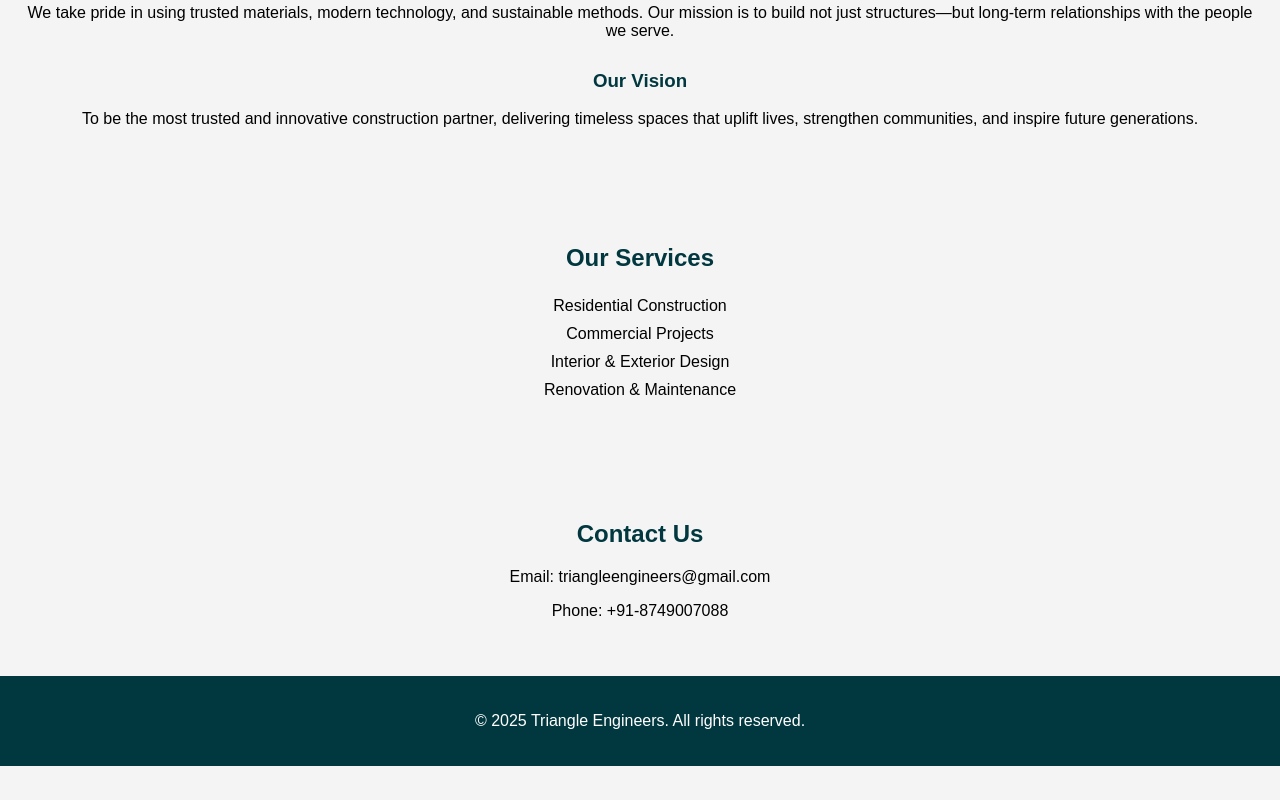
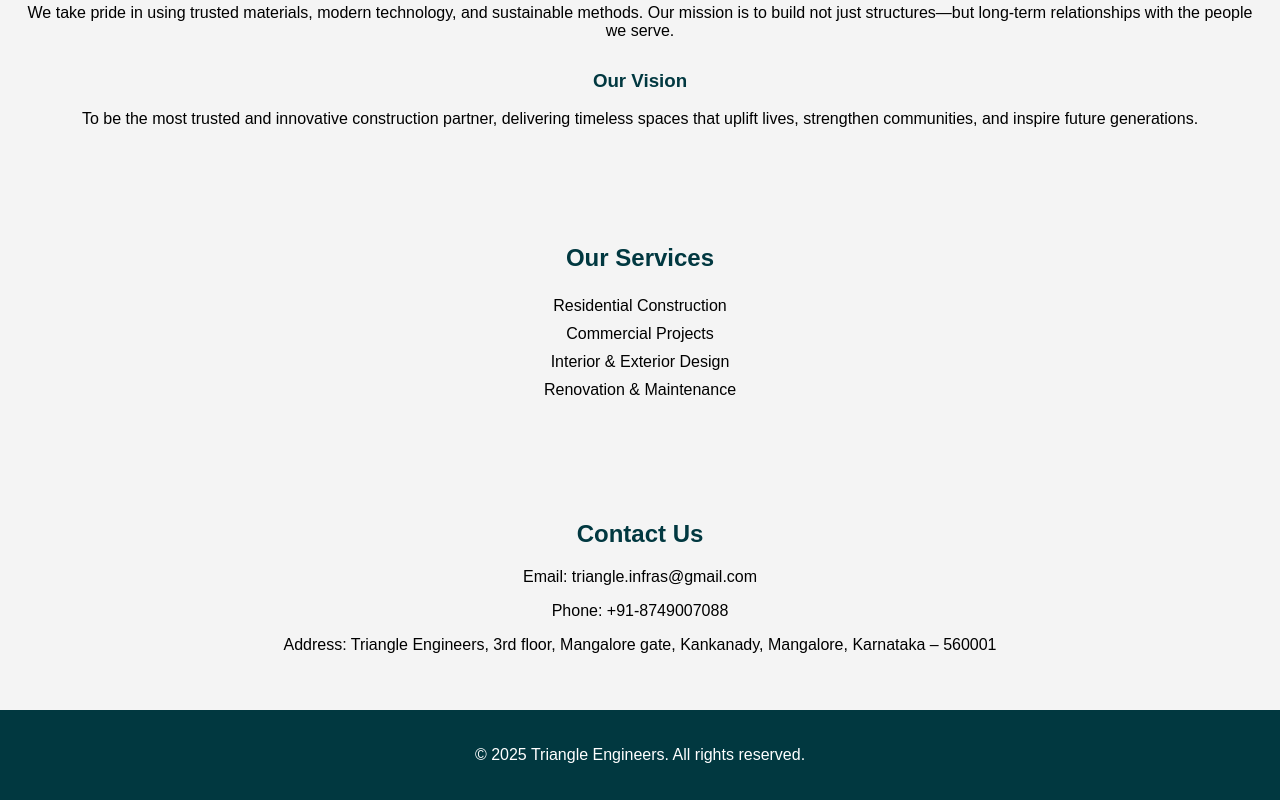
Before and after one commit to triangleengineers/TriangleEngineers.github.io, a plain HTML site: page index.html in a window 1280 px wide. Shown: the part 1806-2606 px from the top of the page. Before the commit the page ends 2572 px from the top, so only its background shows below. Drawn offline with Linux system fonts and the light colour scheme.

Commit message:
Update index.html

```diff
--- a/index.html
+++ b/index.html
@@ -92,10 +92,11 @@
   </section>
 
   <section id="contact">
-    <h2>Contact Us</h2>
-    <p>Email: triangleengineers@gmail.com</p>
-    <p>Phone: +91-8749007088</p>
-  </section>
+  <h2>Contact Us</h2>
+  <p>Email: triangle.infras@gmail.com</p>
+  <p>Phone: +91-8749007088</p>
+  <p>Address: Triangle Engineers, 3rd floor, Mangalore gate,  Kankanady,  Mangalore, Karnataka – 560001</p>
+</section>
 
   <footer>
     <p>&copy; 2025 Triangle Engineers. All rights reserved.</p>
```
